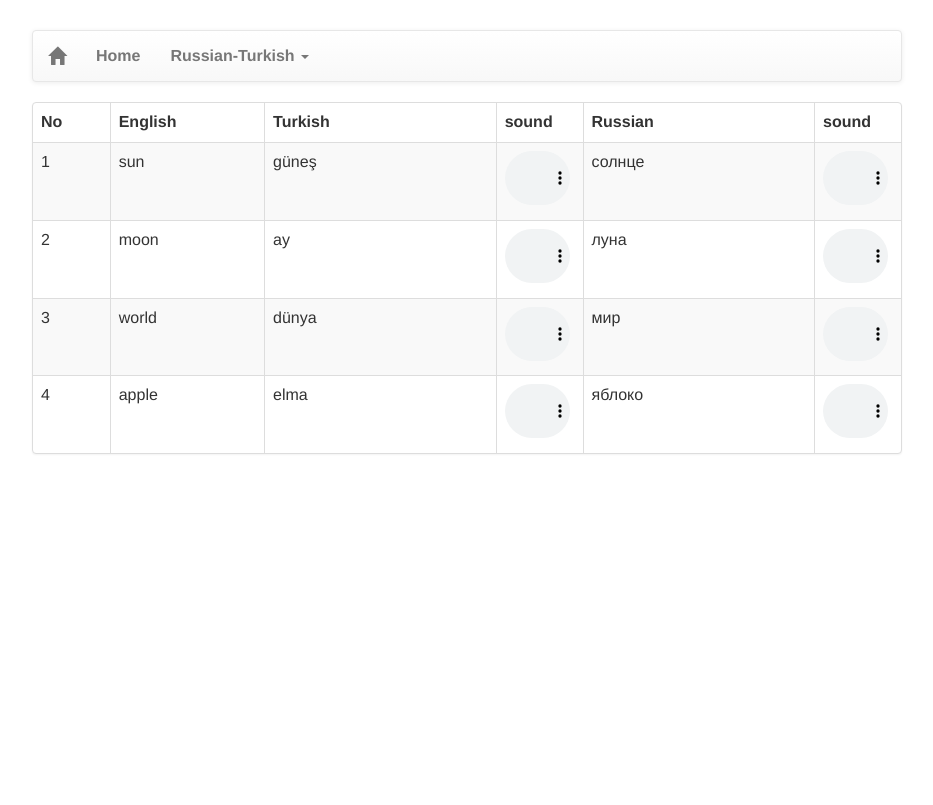
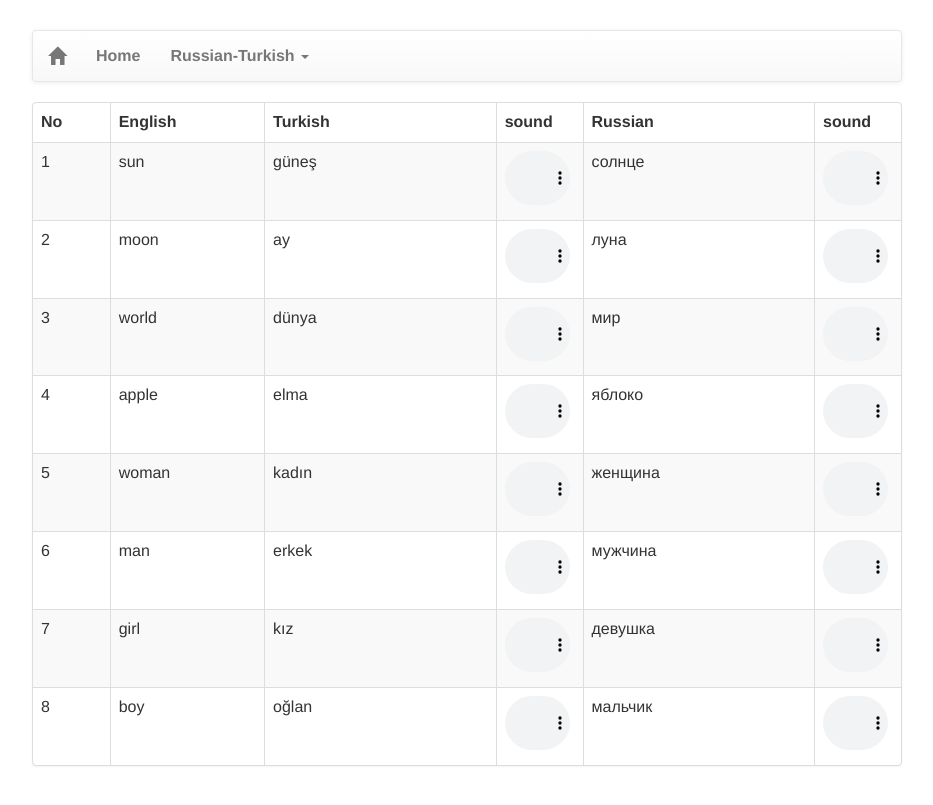
Before and after one commit to study-language/study-language-github.io, a Jekyll site: the page built from pages/russian-turkish-vocabulary.md, in a window 1280 px wide. Shown: the top 805 px of the page, without its empty margins (173-1106 px from the left). Built offline with Jekyll 4.4.1, drawn with Linux system fonts in a browser that asks for light colours; our own code applies the rules of GitHub Pages for plain Markdown files; the repository's description, which GitHub fills in, is left out.

Commit message:
Update russian-turkish-vocabulary.yml

```diff
--- a/_data/russian-turkish-vocabulary.yml
+++ b/_data/russian-turkish-vocabulary.yml
@@ -15,3 +15,19 @@ vocabulary:
     tr: elma
     tr-s: elma
     ru: яблоко
+  - en: woman
+    tr: kadın
+    tr-s: kadin
+    ru: женщина
+  - en: man
+    tr: erkek
+    tr-s: erkek
+    ru: мужчина
+  - en: girl
+    tr: kız
+    tr-s: kiz
+    ru: девушка
+  - en: boy
+    tr: oğlan
+    tr-s: oglan
+    ru: мальчик
```
